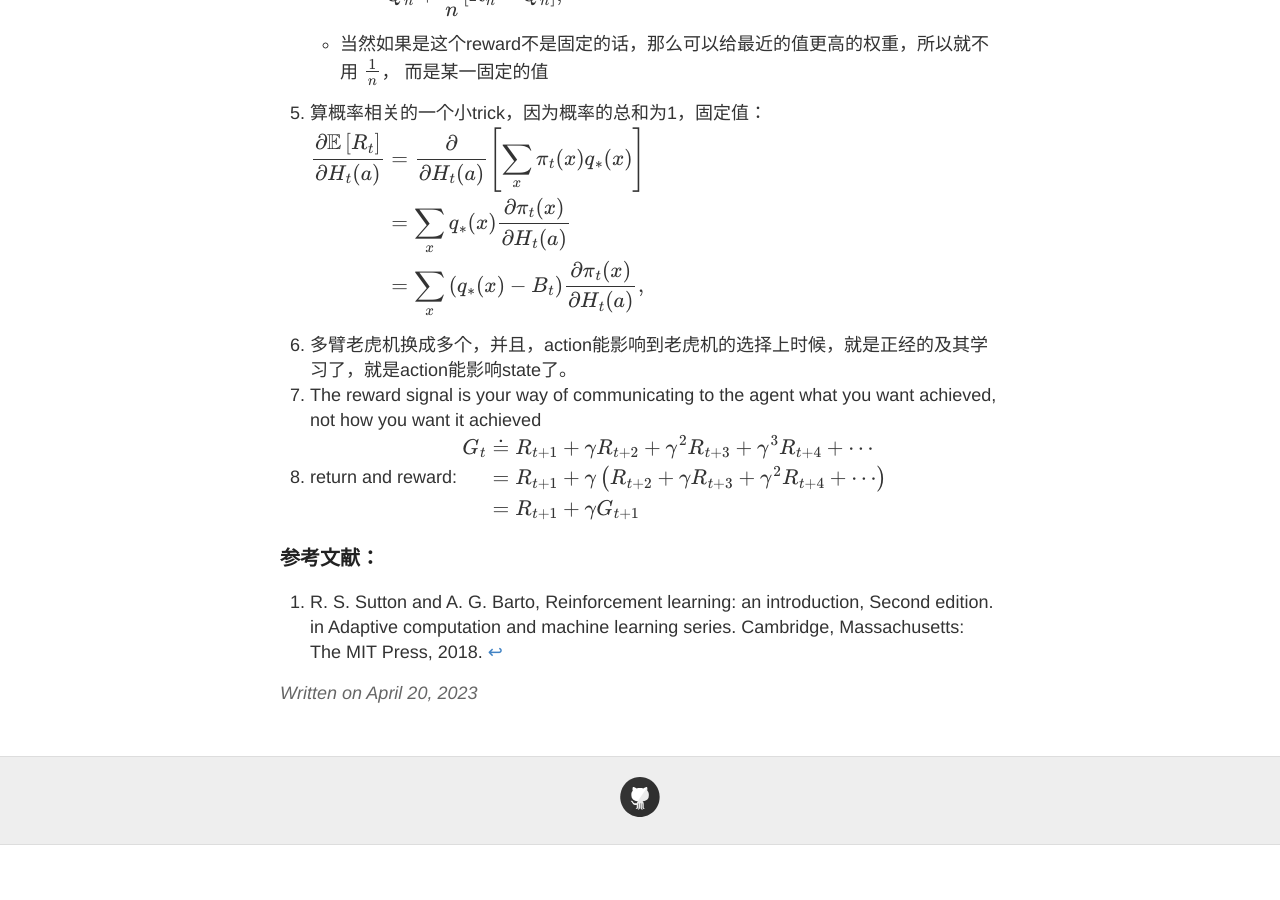
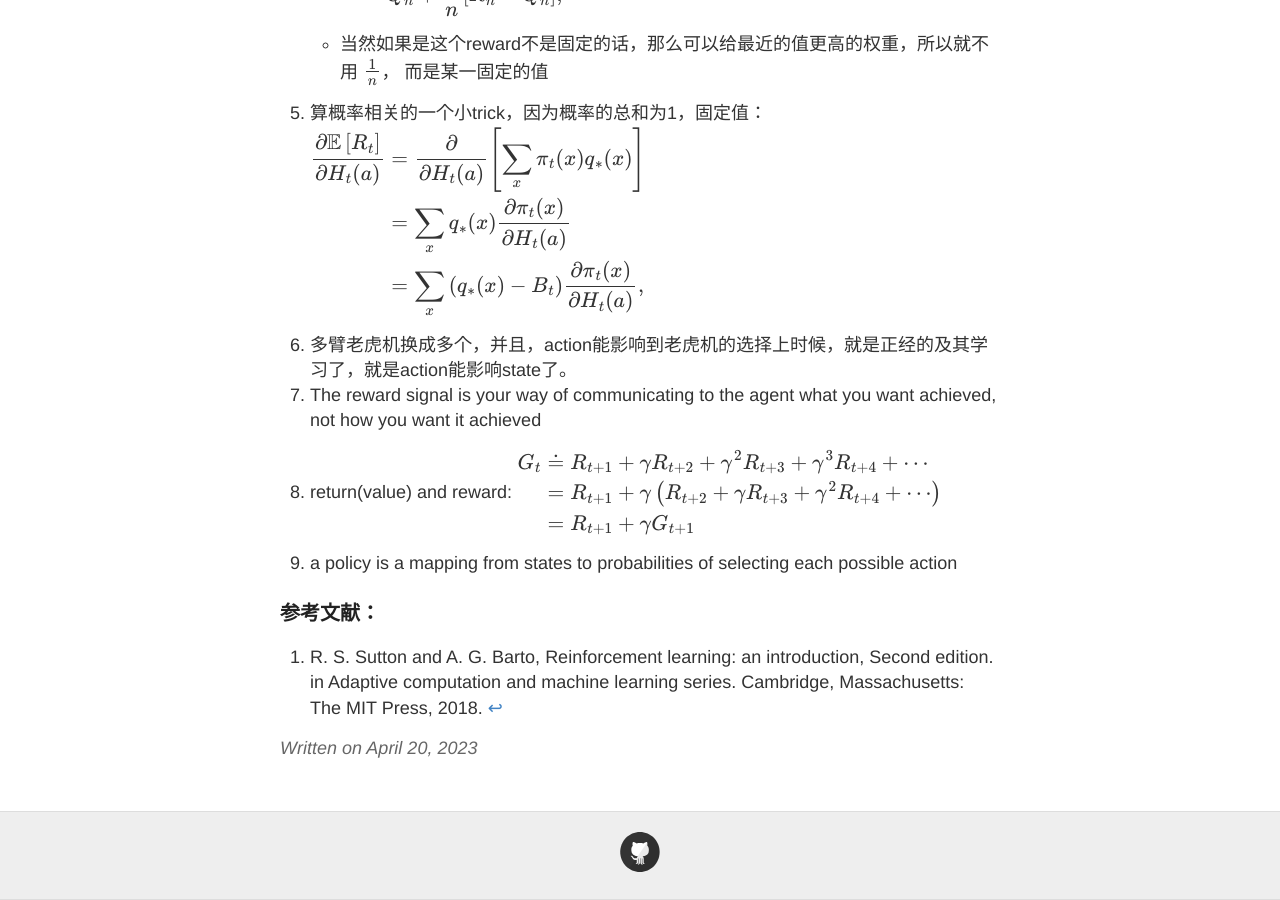
Before and after one commit to WangHexie/notes, a Jekyll site: the page built from _posts/machine-learning/2023-04-20-reinforcement-learning.md, in a window 1280 px wide and 900 px high, scrolled down 746 px. Built offline with Jekyll 4.4.1, drawn with Linux system fonts in a browser that asks for light colours; comment, search, counter and statistics services are not loaded; before the commit the page ends 1591 px from its top, so only the background shows below that.

Commit message:
update 2023-04-20-reinforcement-learning.md

```diff
--- a/_posts/machine-learning/2023-04-20-reinforcement-learning.md
+++ b/_posts/machine-learning/2023-04-20-reinforcement-learning.md
@@ -32,7 +32,7 @@ title: 强化学习
 
 6. 多臂老虎机换成多个，并且，action能影响到老虎机的选择上时候，就是正经的及其学习了，就是action能影响state了。
 7. The reward signal is your way of communicating to the agent what you want achieved, not how you want it achieved
-8. return and reward:
+8. return(value) and reward:
     $$
     \begin{aligned}
     G_t & \doteq R_{t+1}+\gamma R_{t+2}+\gamma^2 R_{t+3}+\gamma^3 R_{t+4}+\cdots \\
@@ -41,6 +41,9 @@ title: 强化学习
     \end{aligned}
     $$
 
+9. a policy is a mapping from states to probabilities of selecting each possible action
+
+
 ### 参考文献：
 
 [^1]: R. S. Sutton and A. G. Barto, Reinforcement learning: an introduction, Second edition. in Adaptive computation and machine learning series. Cambridge, Massachusetts: The MIT Press, 2018.
```
